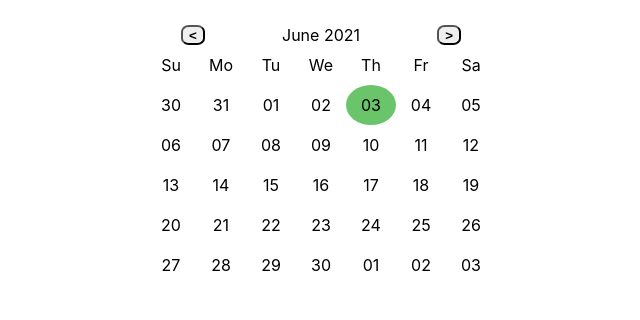
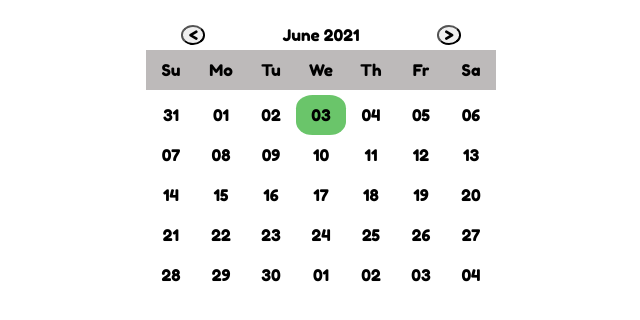
Before and after one commit to EvgenStr/react-calendar, a React (Create React App) app: page / in a window 1280 px wide. Shown: the top 320 px of the page, without its empty margins (319-959 px from the left). Built offline with nearby package versions, Linux system fonts and the light colour scheme.

Commit message:
change start week day

```diff
--- a/src/components/Calendar/Calendar.module.sass
+++ b/src/components/Calendar/Calendar.module.sass
@@ -1 +1,4 @@
 @import url("https://fonts.googleapis.com/css2?family=Fredoka+One&display=swap")
+
+*
+  font-family: 'Fredoka One', cursive
--- a/src/components/Calendar/CalendarBody/CalendarHeader/CalendarHeader.module.sass
+++ b/src/components/Calendar/CalendarBody/CalendarHeader/CalendarHeader.module.sass
@@ -1,4 +1,8 @@
-.weekDayName
-  padding: 10px
-  width: 30px
-  text-align: center
+.weekDayNames
+  background-color: #bdbaba
+  margin: 5px 0
+
+  .weekDayName
+    padding: 10px
+    width: 30px
+    text-align: center
--- a/src/components/Calendar/CalendarBody/CalendarHeader/index.jsx
+++ b/src/components/Calendar/CalendarBody/CalendarHeader/index.jsx
@@ -5,7 +5,7 @@ export default function CalendarHeader(props) {
   const arrOfDayNames = ['Su', 'Mo', 'Tu', 'We', 'Th', 'Fr', 'Sa'];
 
   return (
-    <div className={style.container}>
+    <div className={style.weekDayNames}>
       {arrOfDayNames.map(dayName => (
         <div className={style.weekDayName} key={dayName}>{dayName}</div>
       ))}
--- a/src/components/Calendar/CalendarBody/MonthControls/MonthControls.module.sass
+++ b/src/components/Calendar/CalendarBody/MonthControls/MonthControls.module.sass
@@ -10,9 +10,11 @@
     position: absolute
     top: 0
     bottom: 0
+    line-height: 15px
     font-weight: bold
-    border-radius: 33%
+    border-radius: 50%
     transition: transform 0.1s linear
+    text-align: center
     &:hover
       cursor: pointer
       transform: scale(1.2)
--- a/src/components/Calendar/CalendarBody/Week/Day/Day.module.sass
+++ b/src/components/Calendar/CalendarBody/Week/Day/Day.module.sass
@@ -5,4 +5,4 @@
 
 .currentDay
   background-color: #6ac56a
-  border-radius: 50%
+  border-radius: 33%
--- a/src/components/Calendar/CalendarBody/index.jsx
+++ b/src/components/Calendar/CalendarBody/index.jsx
@@ -10,7 +10,7 @@ function CalendarBody(props) {
   const weeksInMonthArray = eachWeekOfInterval({
     start: setDate(currentDate, 1),
     end: endOfMonth(currentDate),
-  });
+  }, { weekStartsOn: 1 });
   const weeks = weeksInMonthArray.map(weekStartDate => (
     <Week startDate={weekStartDate} key={weekStartDate.toLocaleDateString()} />
   ));
```
